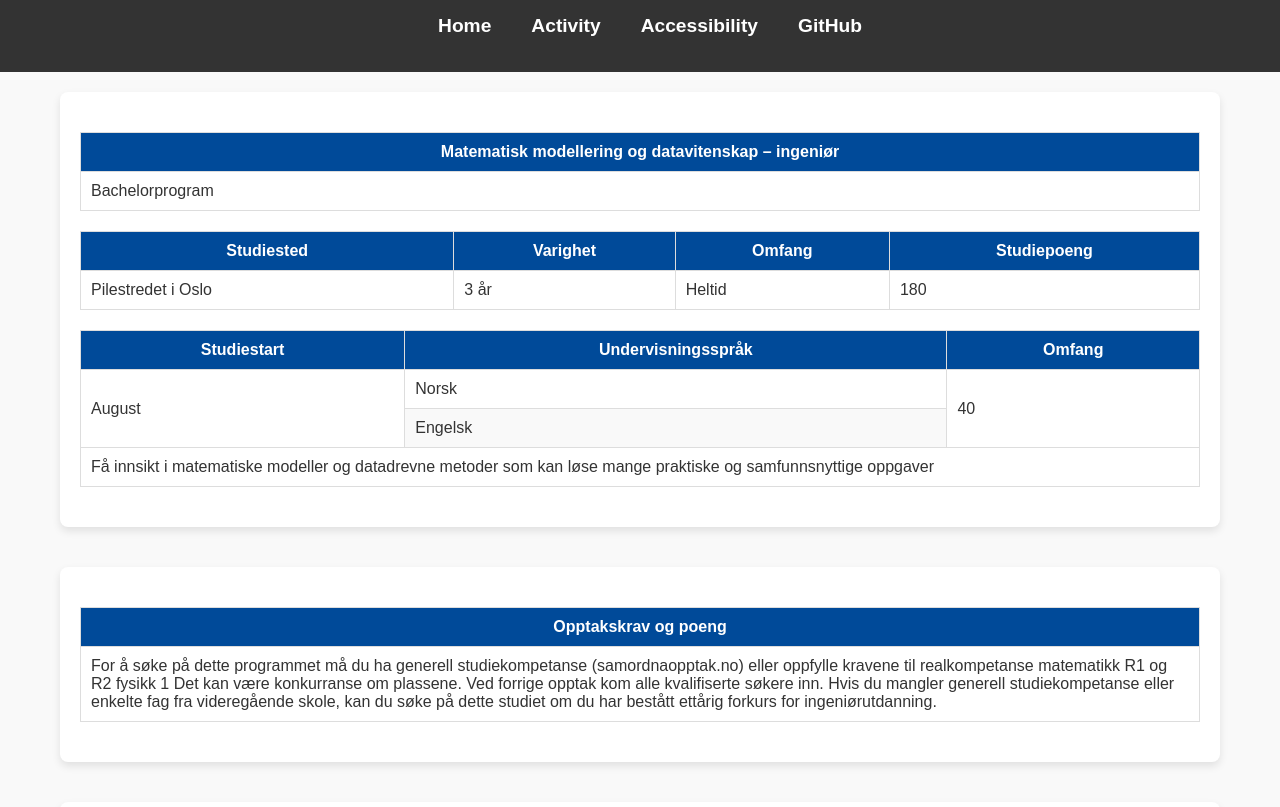
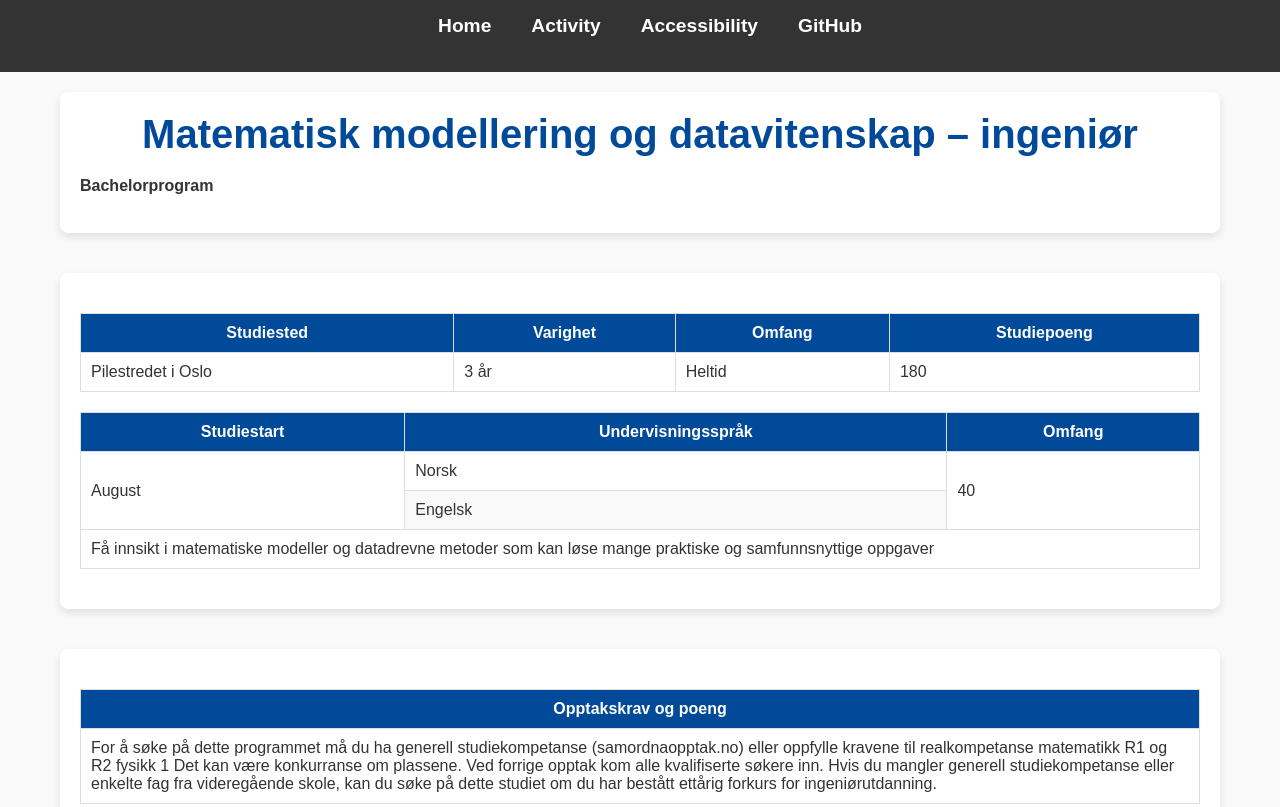
Before and after one commit to Arifozden/web1200, a plain HTML site: page index.html in a window 1280 px wide. Shown: the top 807 px of the page. Drawn offline with Linux system fonts and the light colour scheme.

Commit message:
some stylings

```diff
--- a/index.html
+++ b/index.html
@@ -21,19 +21,11 @@
     </header>
     <main>
         <section>
+            <h1>Matematisk modellering og datavitenskap – ingeniør</h1>
+            <h4>Bachelorprogram</h4><br>
+        </section>
+        <section>
             <!-- En seksjon med tabeller for å vise programinformasjon -->
-            <table>
-                <thead>
-                    <tr>
-                        <th>Matematisk modellering og datavitenskap – ingeniør</th>
-                    </tr>
-                </thead>
-                <tbody>
-                    <tr>
-                        <td>Bachelorprogram</td>
-                    </tr>
-                </tbody>
-            </table>
             <table>
                 <thead>
                     <tr>
--- a/style.css
+++ b/style.css
@@ -278,3 +278,10 @@ footer {
   font-size: 1rem;
   color: #555;
 }
+
+.indexTitle {
+  text-align: center;
+  color: #f9f9f9;
+  margin-top: 13px;
+  font-size: 2.5rem;
+}
```
Also changed, not shown: github.html (+3 -0 lines).
